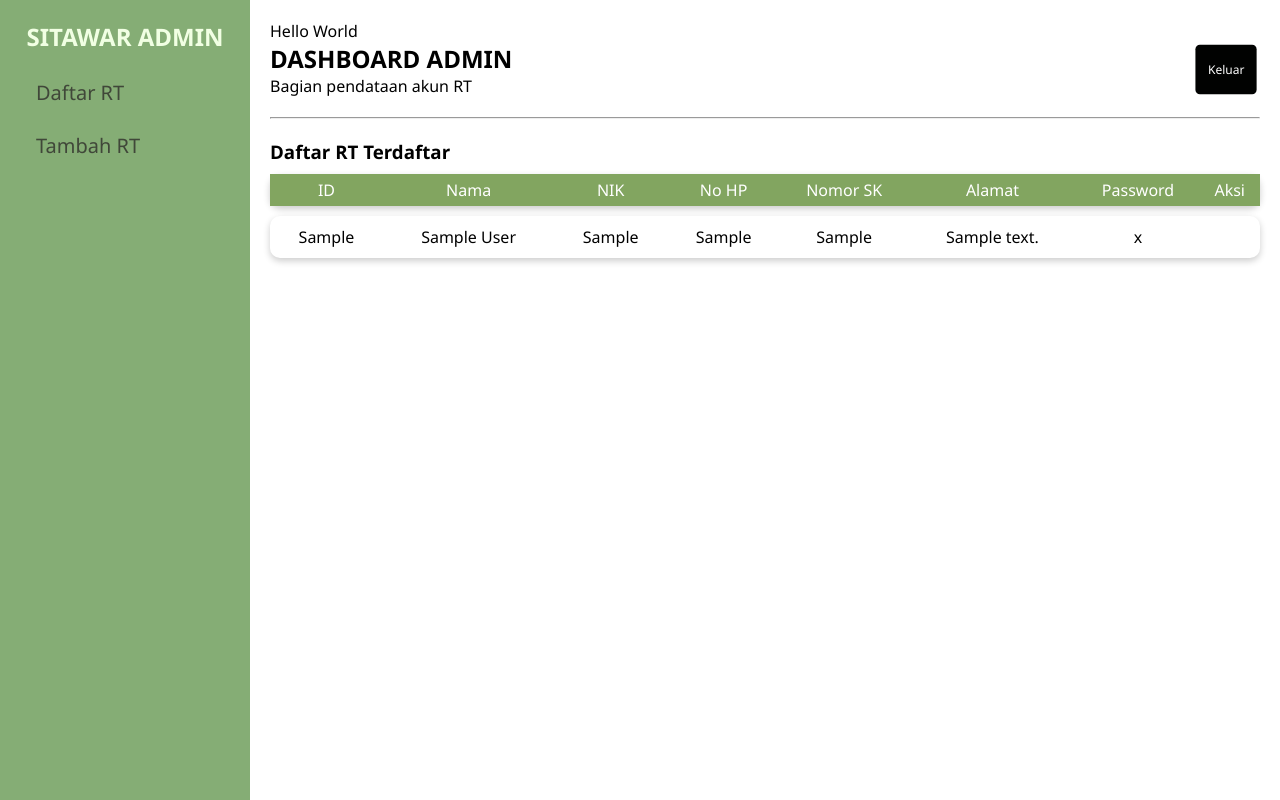
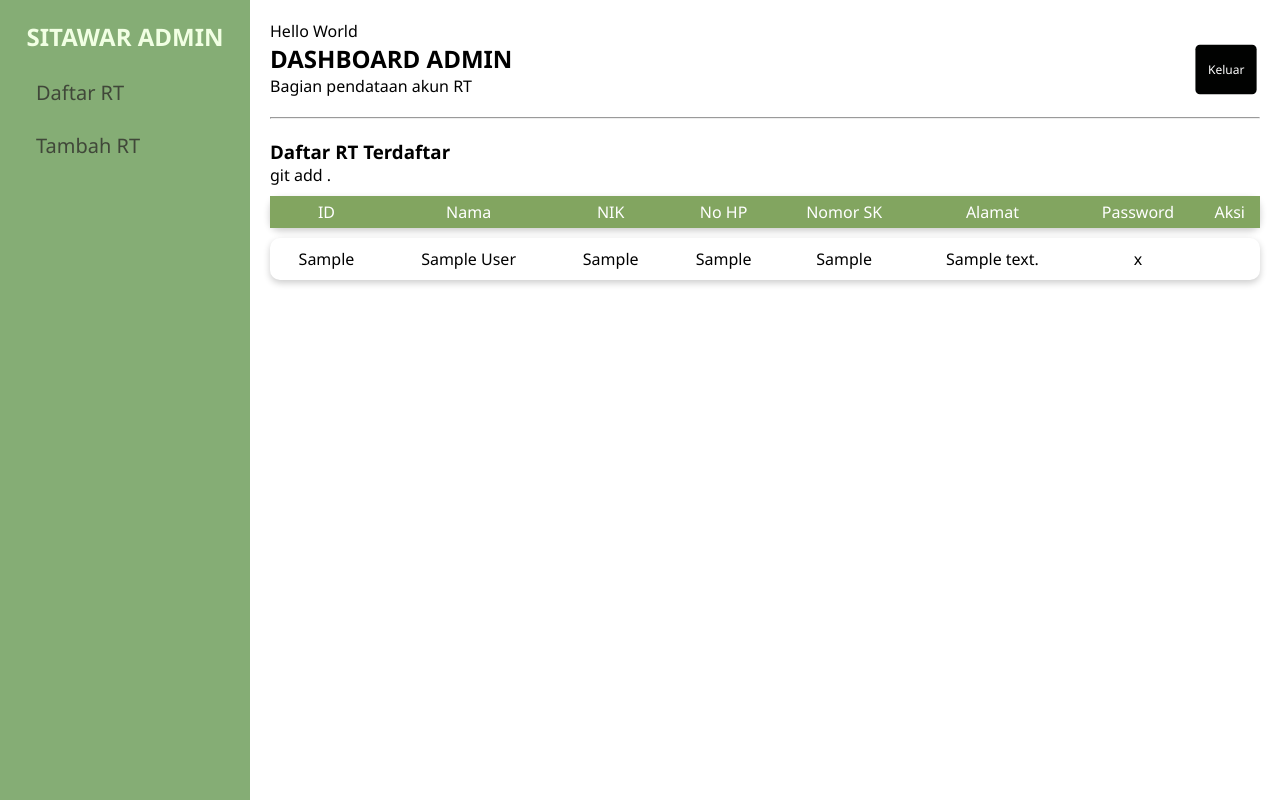
Before and after one commit to ranggacuyyu/PBL_SITAWAR, a PHP site: page /dashborad_admin.php in a window 1280 px wide. Run offline with PHP 8.4, Linux system fonts and the light colour scheme; the visitor is signed in with stand-in values (Sample User, id 1); tables that the repository leaves empty or names only in its code hold one stand-in row (values such as "Sample post").

Commit message:
pesan perubahan

```diff
--- a/admin/dashborad_admin.php
+++ b/admin/dashborad_admin.php
@@ -38,12 +38,13 @@ if (!isset($_SESSION['admin_user'])) {
                             <h2>DASHBOARD ADMIN</h2>
                             <p>Bagian pendataan akun RT</p>
                         </div>
-                        <button class="alur" class="btn-close">Keluar</button>
+                        <button class="alur">Keluar</button>
                     </div>
                     <hr>
                     <h3>Daftar RT Terdaftar</h3>
                     <table>
-                        <thead>
+                        <thead>git add .
+
                             <tr>
                                 <th>ID</th>
                                 <th>Nama</th>
```
